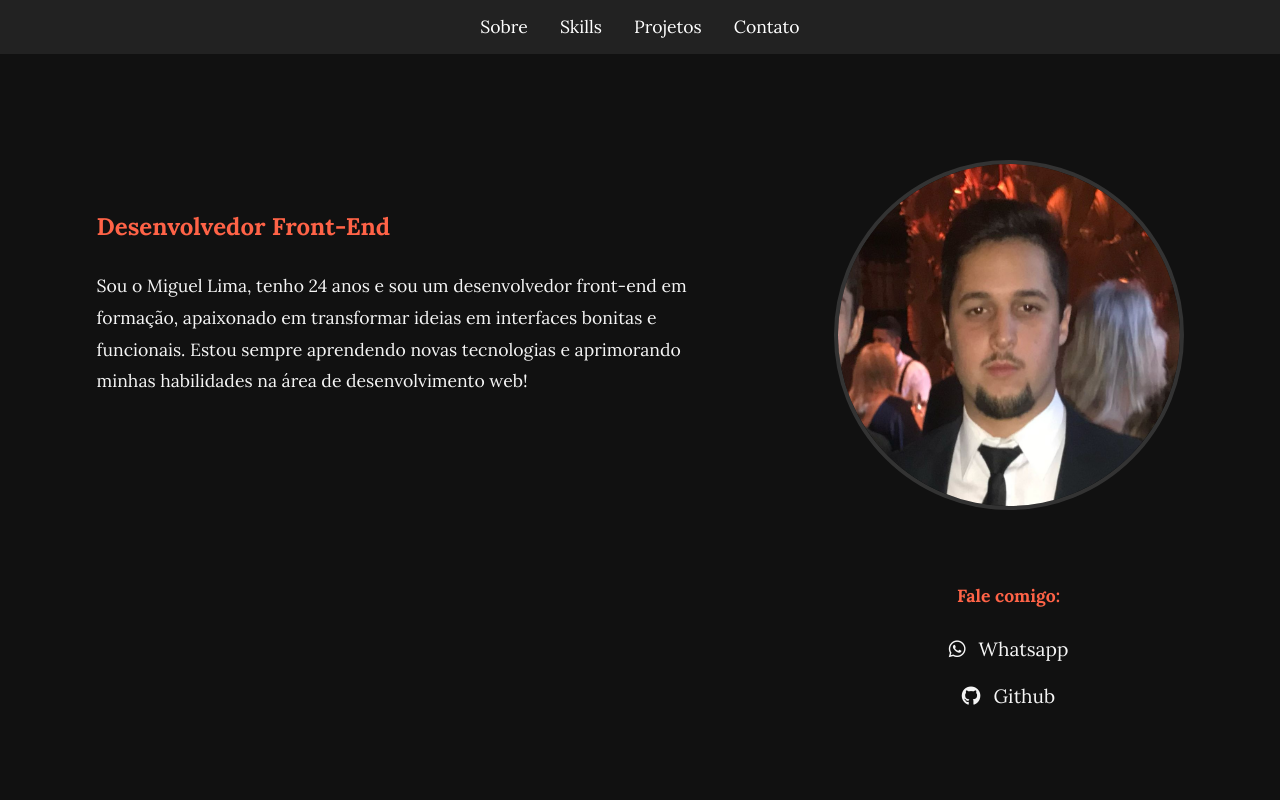
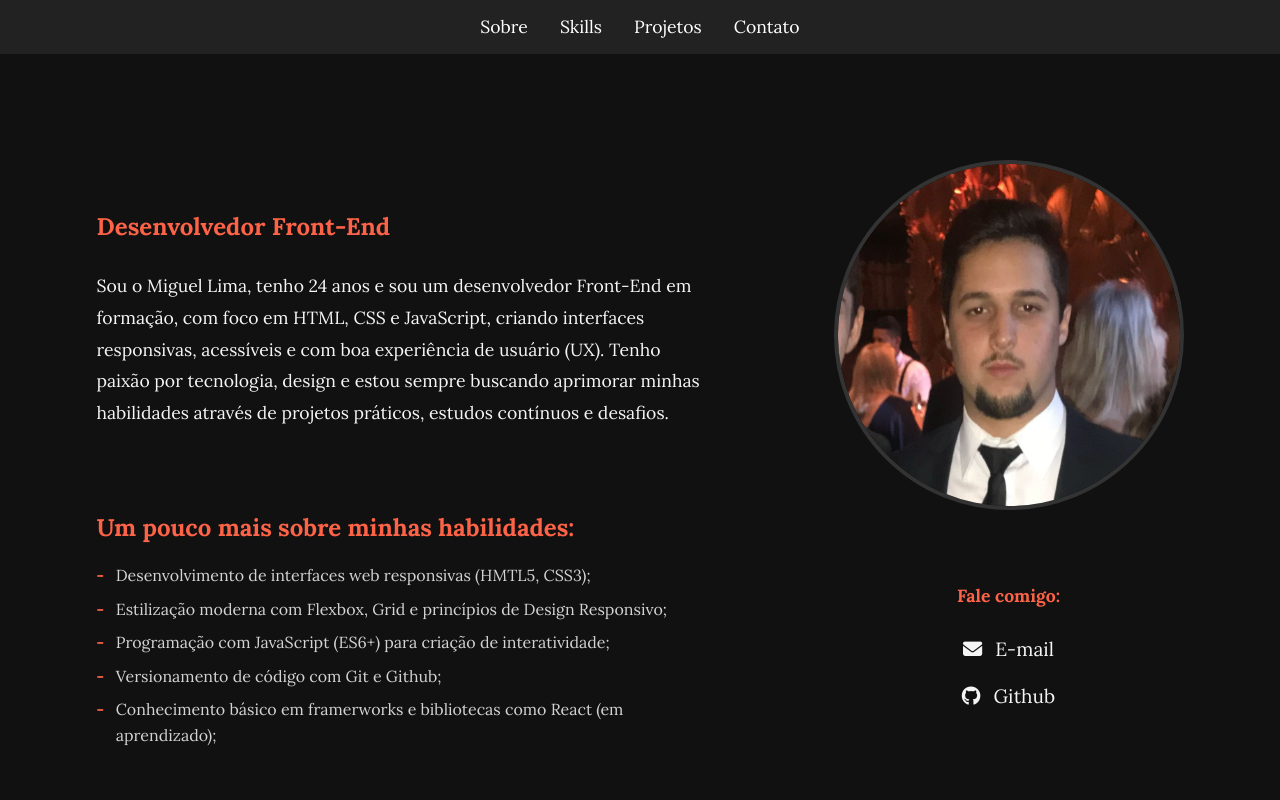
Before and after one commit to MigLima/Portfolio-Miguel-Lima, a plain HTML site: page index.html in a window 1280 px wide. Shown: the top 800 px of the page. Drawn offline with Linux system fonts and the light colour scheme.

Commit message:
Atualizando o link e-mail e tópico sobre mim

```diff
--- a/index.html
+++ b/index.html
@@ -33,11 +33,17 @@
           Desenvolvedor <span id="text"></span><span class="cursor">|</span>
         </h2>
         <p>
-          Sou o Miguel Lima, tenho 24 anos e sou um desenvolvedor front-end em
-          formação, apaixonado em transformar ideias em interfaces bonitas e
-          funcionais. Estou sempre aprendendo novas tecnologias e aprimorando
-          minhas habilidades na área de desenvolvimento web!
+          Sou o Miguel Lima, tenho 24 anos e sou um desenvolvedor Front-End em formação, com foco em HTML, CSS e JavaScript, criando interfaces responsivas, acessíveis e com boa experiência de usuário (UX). Tenho paixão por tecnologia, design e estou sempre buscando aprimorar minhas habilidades através de projetos práticos, estudos contínuos e desafios.
         </p>
+
+        <h2 class="subtitulo">Um pouco mais sobre minhas habilidades:</h2>
+        <ul>
+          <li> Desenvolvimento de interfaces web responsivas (HMTL5, CSS3);</li>
+          <li> Estilização moderna com Flexbox, Grid e princípios de Design Responsivo;</li>
+          <li> Programação com JavaScript (ES6+) para criação de interatividade;</li>
+          <li> Versionamento de código com Git e Github;</li>
+          <li> Conhecimento básico em framerworks e bibliotecas como React (em aprendizado);</li>
+        </ul>
       </div>
       <div class="sobre-foto-contato">
         <div class="sobre-foto">
@@ -45,8 +51,8 @@
         </div>
         <div class="links-contato">
           <p>Fale comigo:</p>
-          <a href="https://wa.me/5581991912992" target="_blank">
-            <i class="fab fa-whatsapp"></i> Whatsapp
+          <a href="mailto:miglimapires@hotmail.com">
+            <i class="fas fa-envelope"></i> E-mail
           </a>
           <a href="https://github.com/MigLima" target="_blank">
             <i class="fab fa-github"></i> Github
--- a/style.css
+++ b/style.css
@@ -93,6 +93,28 @@ html {
   margin-bottom: 1rem;
   color: #ff6347; /* Cor laranja para o título */
   margin-top: 5rem;
+}
+
+.sobre-texto ul {
+  list-style: none;
+  padding-left: 0;
+  text-align: left;
+  margin-top: 1rem;
+}
+
+.sobre-texto ul li {
+  position: relative;
+  padding-left: 1.2rem;
+  margin-bottom: 0.5rem;
+  color: #d3d3d3;
+}
+
+.sobre-texto ul li::before {
+  content: "-";
+  position: absolute;
+  left: 0;
+  color: #ff6347;
+  font-weight: bold;
 }
 
 .cursor {
```
